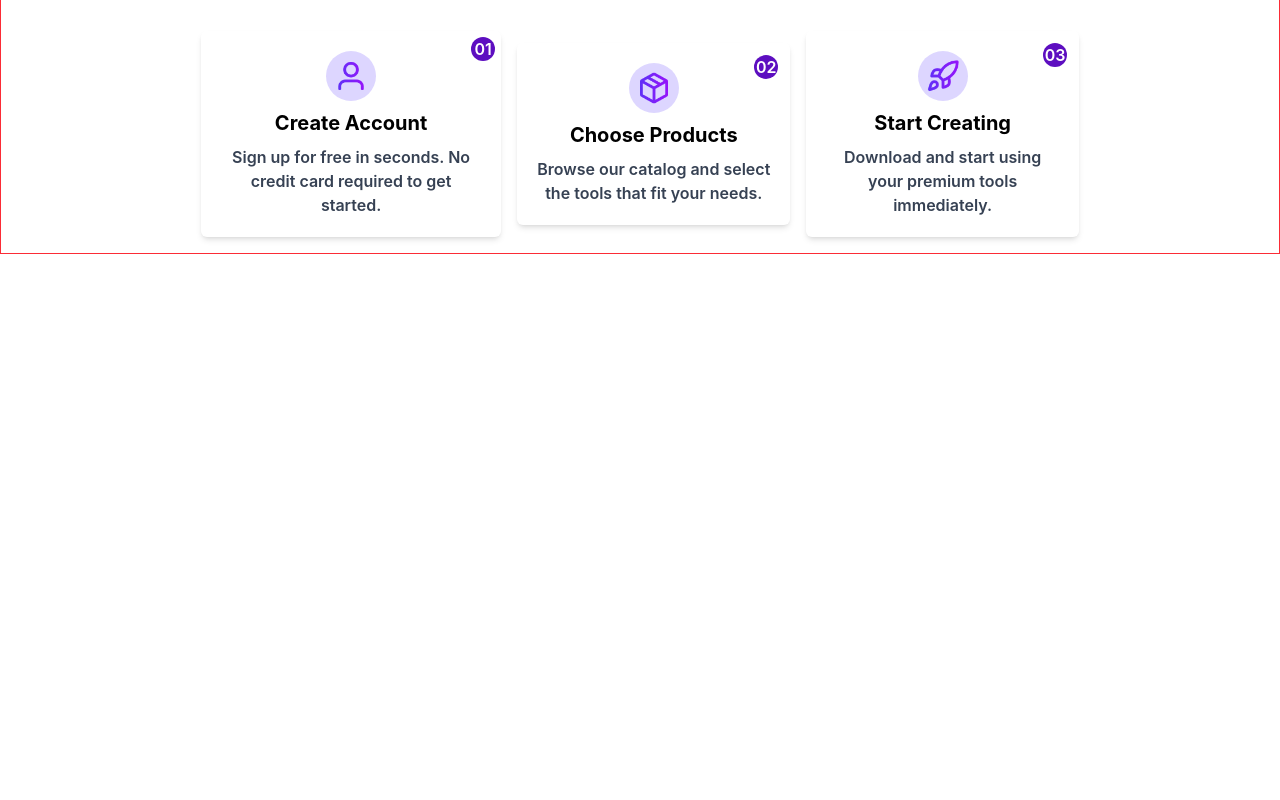
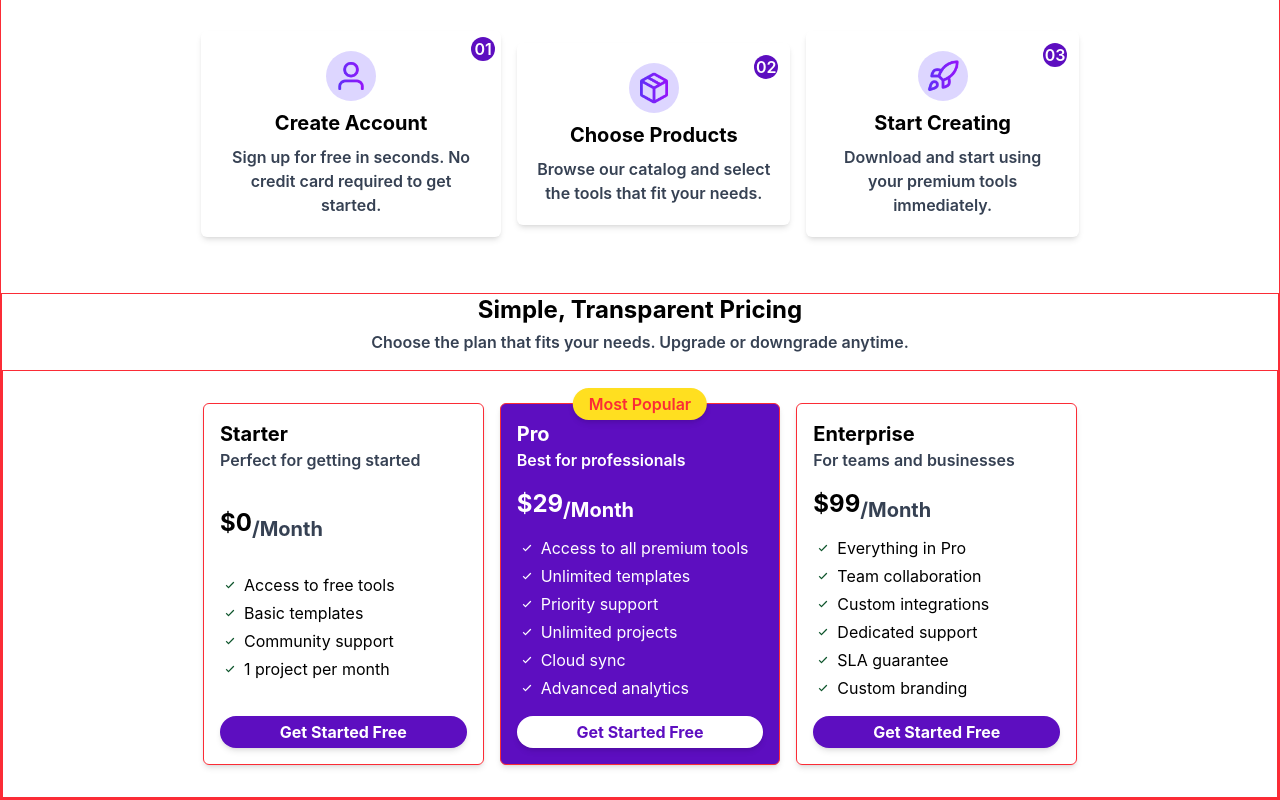
Before and after one commit to aburayhankobir013-stack/Batch-13-Assignment-06, a React (Vite) app: page / in a window 1280 px wide. Shown: the part 940-1740 px from the top of the page. Before the commit the page ends 1194 px from the top, so only its background shows below. Built offline with nearby package versions, Linux system fonts and the light colour scheme.

Commit message:
TransparentPricing component included

```diff
--- a/src/App.jsx
+++ b/src/App.jsx
@@ -2,6 +2,7 @@ import NavBar from "./components/NavBar";
 import Hero from "./components/Hero";
 import Review from "./components/Review";
 import GetStarted from "./components/GetStarted";
+import TransparentPricing from "./components/TransparentPricing";
 
 export default function App(){
   return(
@@ -10,6 +11,7 @@ export default function App(){
       <Hero />
       <Review />
       <GetStarted />
+      <TransparentPricing />
     </div>
   );
 }
--- /dev/null
+++ b/src/components/TransparentPricing.jsx
@@ -0,0 +1,89 @@
+import { IoIosCheckmark } from "react-icons/io";
+
+export default function TransparentPricing(){
+  return(
+    <div className="container mx-auto border border-red-500 flex flex-col gap-4">
+      <div className="flex flex-col items-center gap-1">
+        <h1 className="text-2xl font-bold">
+          Simple, Transparent Pricing
+        </h1>
+        <p className="font-semibold text-gray-700">
+          Choose the plan that fits your needs. Upgrade or downgrade anytime.
+        </p>
+      </div>
+      <div className="border border-red-500 flex justify-center gap-4 px-50 py-8">
+        <div className="border border-red-500 flex-1 p-4 flex flex-col justify-between rounded-md shadow-md">
+          <div>
+            <h1 className="text-xl font-bold">
+              Starter
+            </h1>
+            <p className="text-gray-700 font-semibold">
+              Perfect for getting started
+            </p>
+          </div>
+          <div>
+            <span className="text-2xl font-bold">$0</span><sub className="text-xl font-bold text-gray-700">/Month</sub>
+          </div>
+          <ul className="flex flex-col gap-1">
+            <li className="flex items-center gap-1"><IoIosCheckmark className="font-bold text-xl text-green-900" /><span>Access to free tools</span></li>
+            <li className="flex items-center gap-1"><IoIosCheckmark className="font-bold text-xl text-green-900" /><span>Basic templates</span></li>
+            <li className="flex items-center gap-1"><IoIosCheckmark className="font-bold text-xl text-green-900" /><span>Community support</span></li>
+            <li className="flex items-center gap-1"><IoIosCheckmark className="font-bold text-xl text-green-900" /><span>1 project per month</span></li>
+          </ul>
+          <button className="py-1 font-bold text-white bg-violet-800 rounded-full cursor-pointer shadow-md">
+            Get Started Free
+          </button>
+        </div>
+        <div className="border border-red-500 p-4 flex flex-col flex-1 justify-between gap-4 rounded-md shadow-md bg-violet-800 text-white relative">
+          <div className="px-4 py-1 rounded-full bg-yellow-300 text-red-500 font-semibold shadow-md absolute left-1/2 top-0 -translate-x-1/2 -translate-y-1/2">Most Popular</div>
+          <div>
+            <h1 className="text-xl font-bold">
+              Pro
+            </h1>
+            <p className="font-semibold">
+              Best for professionals
+            </p>
+          </div>
+          <div>
+            <span className="text-2xl font-bold">$29</span><sub className="text-xl font-bold">/Month</sub>
+          </div>
+          <ul className="flex flex-col gap-1">
+            <li className="flex items-center gap-1"><IoIosCheckmark className="font-bold text-xl" /><span>Access to all premium tools</span></li>
+            <li className="flex items-center gap-1"><IoIosCheckmark className="font-bold text-xl" /><span>Unlimited templates</span></li>
+            <li className="flex items-center gap-1"><IoIosCheckmark className="font-bold text-xl" /><span>Priority support</span></li>
+            <li className="flex items-center gap-1"><IoIosCheckmark className="font-bold text-xl" /><span>Unlimited projects</span></li>
+            <li className="flex items-center gap-1"><IoIosCheckmark className="font-bold text-xl" /><span>Cloud sync</span></li>
+            <li className="flex items-center gap-1"><IoIosCheckmark className="font-bold text-xl" /><span>Advanced analytics</span></li>
+          </ul>
+          <button className="py-1 font-bold bg-white text-violet-800 rounded-full cursor-pointer shadow-md">
+            Get Started Free
+          </button>
+        </div>
+          <div className="border border-red-500 p-4 flex-1 flex flex-col justify-between gap-4 rounded-md shadow-md">
+          <div>
+            <h1 className="text-xl font-bold">
+              Enterprise
+            </h1>
+            <p className="text-gray-700 font-semibold">
+              For teams and businesses
+            </p>
+          </div>
+          <div>
+            <span className="text-2xl font-bold">$99</span><sub className="text-xl font-bold text-gray-700">/Month</sub>
+          </div>
+          <ul className="flex flex-col gap-1">
+            <li className="flex items-center gap-1"><IoIosCheckmark className="font-bold text-xl text-green-900" /><span>Everything in Pro</span></li>
+            <li className="flex items-center gap-1"><IoIosCheckmark className="font-bold text-xl text-green-900" /><span>Team collaboration</span></li>
+            <li className="flex items-center gap-1"><IoIosCheckmark className="font-bold text-xl text-green-900" /><span>Custom integrations</span></li>
+            <li className="flex items-center gap-1"><IoIosCheckmark className="font-bold text-xl text-green-900" /><span>Dedicated support</span></li>
+            <li className="flex items-center gap-1"><IoIosCheckmark className="font-bold text-xl text-green-900" /><span>SLA guarantee</span></li>
+            <li className="flex items-center gap-1"><IoIosCheckmark className="font-bold text-xl text-green-900" /><span>Custom branding</span></li>
+          </ul>
+          <button className="py-1 font-bold text-white bg-violet-800 rounded-full cursor-pointer shadow-md">
+            Get Started Free
+          </button>
+        </div>
+      </div>
+    </div>
+  );
+}
```
